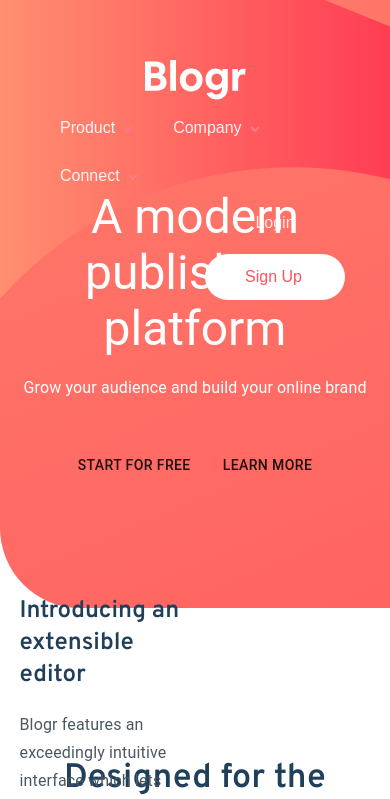
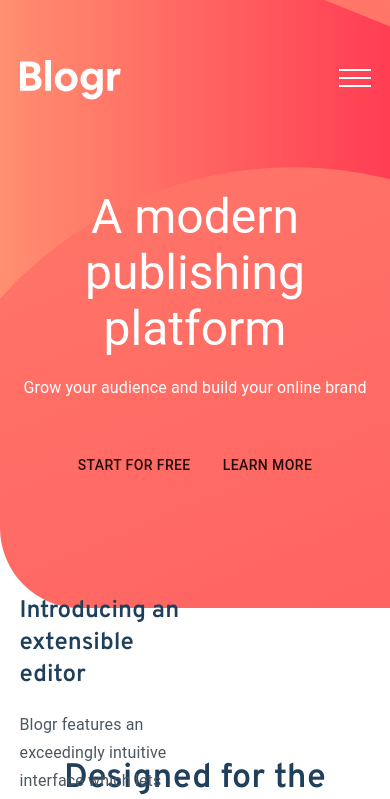
Before and after one commit to alexticovschi/blogger-landing-page, a Next.js app: page / in a window 390 px wide. Shown: the top 799 px of the page. Built offline with nearby package versions, Linux system fonts and the light colour scheme.

Commit message:
fixing the navigation layout & header css tweaks

```diff
--- a/components/HomeComponents/HeaderIntro/headerStyles.js
+++ b/components/HomeComponents/HeaderIntro/headerStyles.js
@@ -7,10 +7,10 @@
   },
   introBtnLeft: {
     fontFamily: "Overpass",
-    fontSize: 17,
+    fontSize: 16,
     fontWeight: "600",
     textTransform: "none",
-    padding: "10px 22px",
+    padding: "10px 20px",
     borderRadius: "25px",
     color: "hsl(353, 100%, 62%)",
     backgroundColor: "#fff",
@@ -23,10 +23,10 @@
   },
   introBtnRight: {
     fontFamily: "Overpass",
-    fontSize: 17,
+    fontSize: 16,
     fontWeight: "600",
     textTransform: "none",
-    padding: "10px 22px",
+    padding: "10px 24px",
     borderRadius: "25px",
     color: "#fff",
     border: "1px solid#fff",
--- a/components/Navigation/Navigation.jsx
+++ b/components/Navigation/Navigation.jsx
@@ -8,11 +8,15 @@
 
   return (
     <div className={classes.menuContainer}>
-      <div className={classes.logo}>
+      <div className={classes.logoContainer}>
         <Link href="#">
-          <img src="images/logo.svg" alt="logo" />
+          <img
+            src="images/logo.svg"
+            alt="logo"
+            className={classes.logoMobile}
+          />
         </Link>
-        <div id="button-menu" className={classes.hamburgerMenuButton}>
+        <div className={classes.hamburgerMenuButton}>
           <img src="images/icon-hamburger.svg" alt="" />
         </div>
       </div>
@@ -20,6 +24,11 @@
       <div className={classes.menuItems}>
         <nav className={classes.navMenu}>
           <ul className={classes.ulOuter}>
+            <li className={classes.logo}>
+              <Link href="#">
+                <img src="images/logo.svg" alt="logo" />
+              </Link>
+            </li>
             <li className={classes.menuList}>
               <Link href="#">
                 <a>
--- a/components/Navigation/navigationStyles.js
+++ b/components/Navigation/navigationStyles.js
@@ -1,25 +1,41 @@
 import { makeStyles } from "@material-ui/core/styles";
 
 const useStyles = makeStyles(() => ({
+  logoContainer: {
+    "@media (max-width: 1005px)": {
+      display: "flex",
+      justifyContent: " space-between",
+      alignItems: "center",
+    },
+  },
+  logoMobile: {
+    display: "none",
+
+    "@media (max-width: 1005px)": {
+      display: "block",
+    },
+  },
+
   menuContainer: {
     top: "0",
     position: "absolute",
     padding: "60px 0",
-    display: "flex",
 
-    // width: "1200px",
-    // maxWidth: "90vw",
-
-    flexDirection: "row",
-    flexWrap: "wrap",
-    justifyContent: "center",
-    // justifyContent: "space-between",
+    width: "1200px",
+    maxWidth: "90vw",
   },
   menuItems: {
     display: "flex",
     flexWrap: "wrap",
-    alignItems: "center",
-    paddingLeft: "-200px",
+    justifyContent: "space-between",
+  },
+  logo: {
+    paddingRight: "60px",
+    marginLeft: "-60px",
+
+    "@media (max-width: 1005px)": {
+      display: "none",
+    },
   },
   navMenu: {
     marginLeft: "60px",
@@ -69,7 +85,7 @@
   menuList: {
     "& > a": {
       display: "block",
-      marginRight: "40px",
+      marginRight: "38px",
       padding: "15px 0 15px 0",
 
       "&:hover": {
@@ -87,6 +103,10 @@
         marginLeft: "8px",
       },
     },
+
+    "@media (max-width: 1005px)": {
+      display: "none",
+    },
   },
   loginAndSignup: {
     marginLeft: "160px",
@@ -94,11 +114,15 @@
     "& a": {
       fontFamily: ["Ubuntu", "sans-serif"],
       fontWeight: "500",
-      width: "60px",
+      fontSize: 16,
       display: "inline-block",
       textDecoration: "none",
-      padding: "14px 40px",
+      padding: "12px 32px",
       borderRadius: "25px",
+    },
+
+    "@media (max-width: 1005px)": {
+      display: "none",
     },
   },
 
@@ -114,8 +138,9 @@
   },
 
   signup: {
-    color: "hsl(356, 100%, 66%)",
+    color: "hsl(356, 100%, 62%)",
     backgroundColor: "#fff",
+    fontFamily: "Overpass",
 
     "&:hover": {
       backgroundColor: "hsl(355, 100%, 74%)",
@@ -126,6 +151,11 @@
 
   hamburgerMenuButton: {
     display: "none",
+
+    "@media (max-width: 1005px)": {
+      display: "block",
+      cursor: "pointer",
+    },
   },
 }));
 
```
